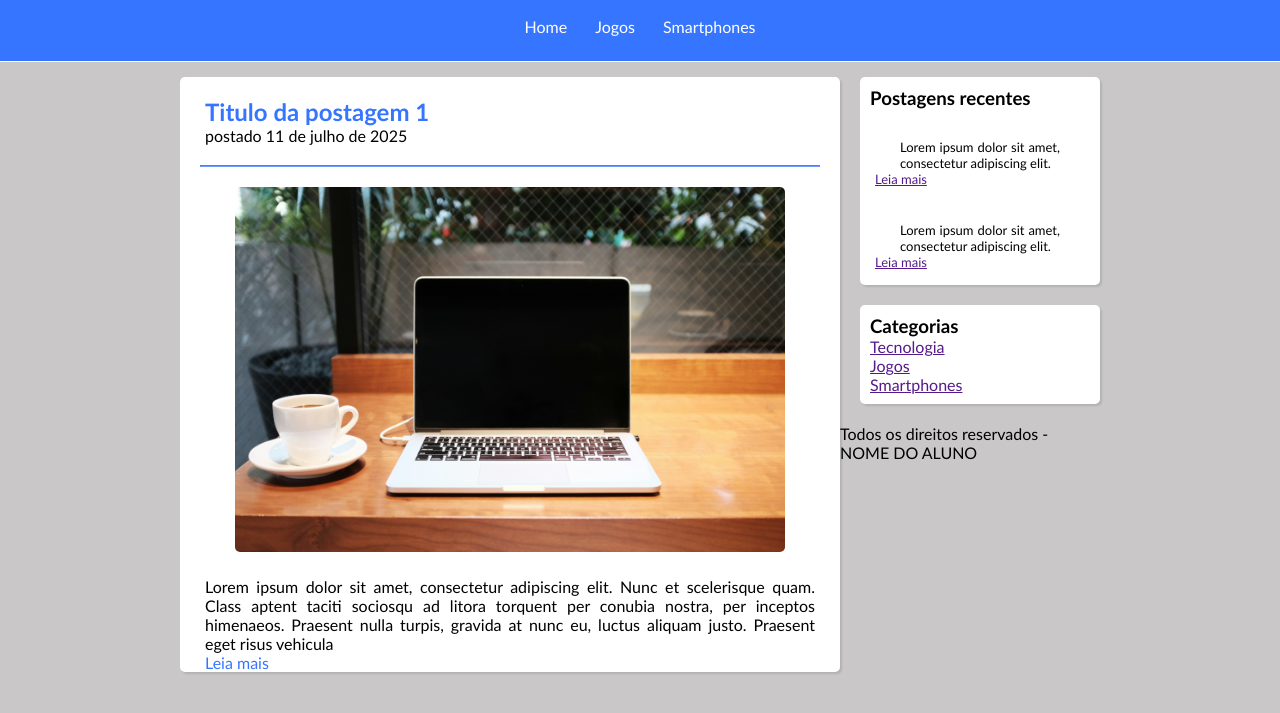
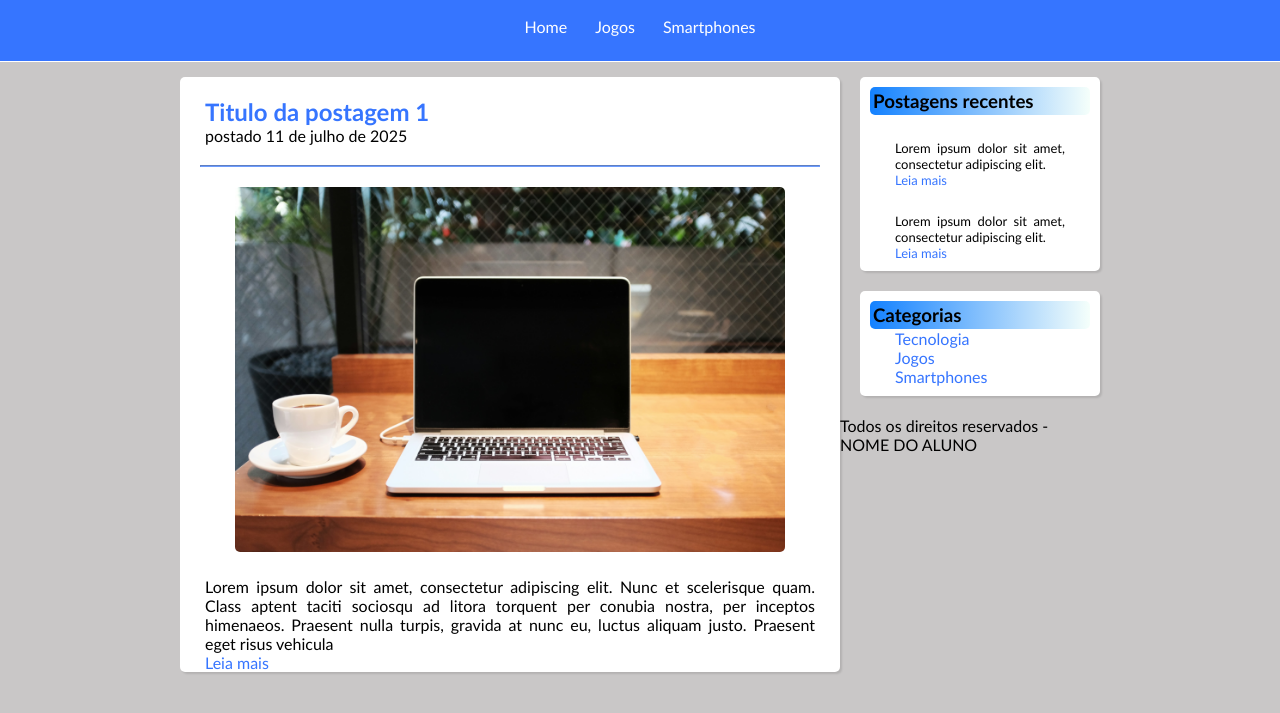
Before and after one commit to luizagostinho/projeto-facul-tecnologica, a plain HTML site: page index.html in a window 1280 px wide. Shown: the part 67-780 px from the top of the page. Drawn offline with Linux system fonts and the light colour scheme.

Commit message:
Enhance right-side and post styles in CSS
Improved styling for right-side content and post elements, including new gradient backgrounds for headings, adjusted padding, and hover effects for links. Also refined formatting and alignment for better readability and visual consistency.

```diff
--- a/css/style.css
+++ b/css/style.css
@@ -3,16 +3,20 @@
     margin: 0;
     padding: 0;
 }
+
 #header {
     background-color: rgb(54, 117, 255);
     text-align: center;
     padding: 15px;
     border-bottom: 1px solid white;
 }
+
 body {
     background-color: #c9c7c7;
 }
-#logo, #menu {
+
+#logo,
+#menu {
     padding: 10px;
 }
 
@@ -57,6 +61,7 @@ body {
     box-shadow: 2px 2px 2px rgba(0, 0, 0, 0.11);
     border-radius: 5px;
 }
+
 .post h2 {
     color: rgb(54, 117, 255);
     padding: 10px 0 0 25px;
@@ -88,6 +93,7 @@ p {
     color: rgb(54, 117, 255);
     padding: 5px 5px 25px 25px;
     text-decoration: none;
+    padding-bottom: 15px;
 }
 
 .post a:hover {
@@ -108,8 +114,24 @@ p {
     margin-bottom: 20px;
 }
 
+.content-right h3 {
+     background: linear-gradient(to right, rgba(0, 119, 255, 0.925), rgba(0, 255, 149, 0.041));
+     border-radius: 5px;
+     padding: 3px;
+}
+
 .post-right {
     font-size: 13px;
-    padding: 5px;
+    text-align: justify;
+}
+
+#right-side a {
+    color: rgb(54, 117, 255);
+    padding:25px;
+    text-decoration: none;
+}
+
+#right-side a:hover {
+   text-decoration: underline;
 
 }
```
